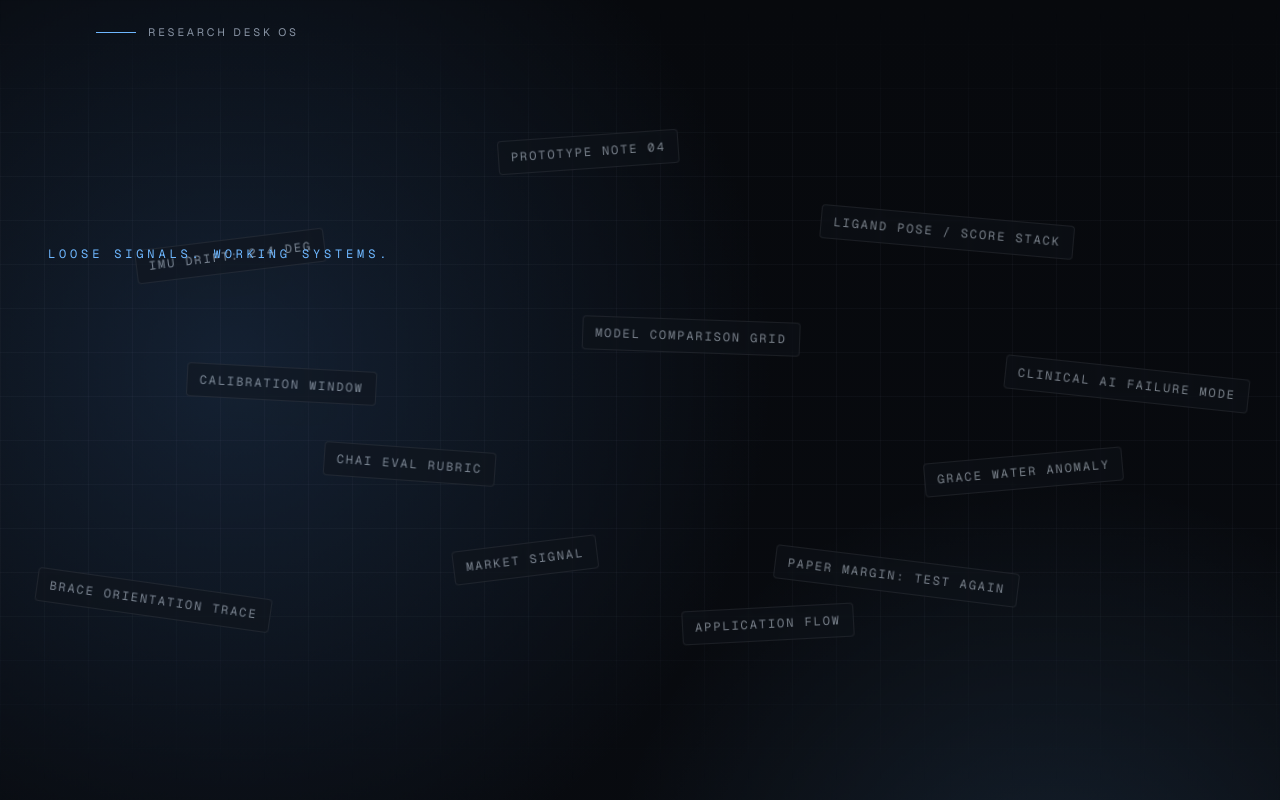
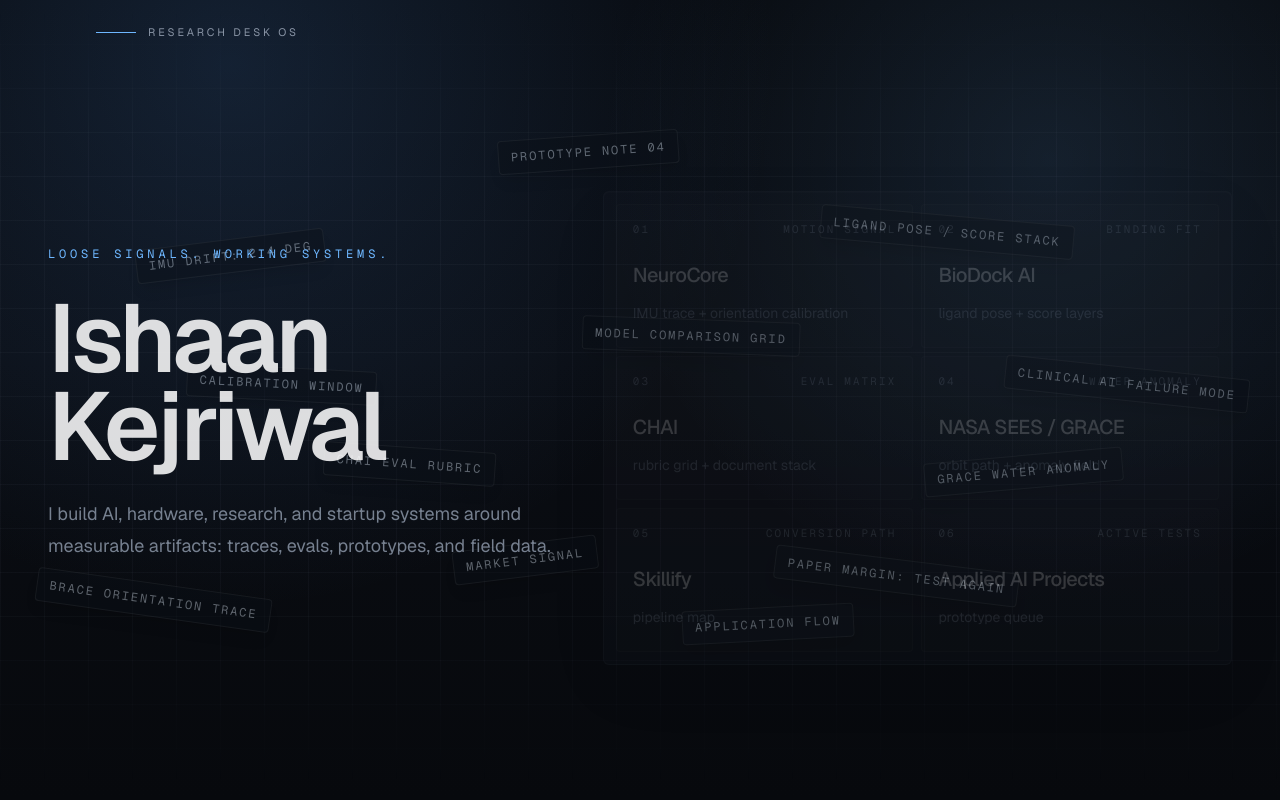
Before and after one commit to ishaankejriwal/personalwebsite, a Next.js app: page / in a window 1280 px wide. Shown: the top 800 px of the page. Built offline with nearby package versions, Linux system fonts and the light colour scheme.

Commit message:
react js fix

```diff
--- a/src/app/layout.tsx
+++ b/src/app/layout.tsx
@@ -26,9 +26,10 @@ export default function RootLayout({
   return (
     <html
       lang="en"
+      suppressHydrationWarning
       className={`${geistSans.variable} ${geistMono.variable} h-full scroll-smooth antialiased`}
     >
-      <body>{children}</body>
+      <body className="h-full">{children}</body>
     </html>
   );
 }
--- a/src/components/project-visuals.tsx
+++ b/src/components/project-visuals.tsx
@@ -72,7 +72,11 @@ function BioVisual() {
 
 function ChaiVisual() {
   return (
-    <div className="grid h-full grid-cols-[1fr_0.78fr] gap-4" aria-label="Healthcare AI evaluation matrix">
+    <div
+      className="grid h-full grid-cols-[1fr_0.78fr] gap-4"
+      role="img"
+      aria-label="Healthcare AI evaluation matrix"
+    >
       <div className="grid grid-cols-4 gap-2">
         {Array.from({ length: 24 }).map((_, index) => (
           <span
@@ -120,7 +124,11 @@ function NasaVisual() {
 
 function SkillifyVisual() {
   return (
-    <div className="flex h-full items-center justify-center" aria-label="Marketplace application flow">
+    <div
+      className="flex h-full items-center justify-center"
+      role="img"
+      aria-label="Marketplace application flow"
+    >
       <div className="grid w-full max-w-md grid-cols-3 items-center gap-4">
         {["profile", "match", "apply"].map((label, index) => (
           <div
@@ -140,7 +148,11 @@ function SkillifyVisual() {
 
 function ExperimentsVisual() {
   return (
-    <div className="grid h-full content-center gap-3" aria-label="Applied AI prototype queue">
+    <div
+      className="grid h-full content-center gap-3"
+      role="img"
+      aria-label="Applied AI prototype queue"
+    >
       {["input audit", "model pass", "constraint test", "ship note"].map((item, index) => (
         <div
           key={item}
--- a/src/components/research-os-experience.tsx
+++ b/src/components/research-os-experience.tsx
@@ -35,10 +35,10 @@ export function ResearchOSExperience({ content }: Props) {
     offset: ["start start", "end start"],
   });
   const progress = useSpring(scrollYProgress, { stiffness: 90, damping: 24, mass: 0.35 });
-  const nameOpacity = useTransform(progress, [0.08, 0.22], [0, 1]);
-  const nameY = useTransform(progress, [0.08, 0.24], [24, 0]);
-  const dashboardOpacity = useTransform(progress, [0.28, 0.5], [0, 1]);
-  const dashboardY = useTransform(progress, [0.28, 0.58], [64, 0]);
+  const nameOpacity = useTransform(progress, [0, 0.12], [0.86, 1]);
+  const nameY = useTransform(progress, [0, 0.16], [8, 0]);
+  const dashboardOpacity = useTransform(progress, [0.08, 0.28], [0.18, 1]);
+  const dashboardY = useTransform(progress, [0.08, 0.34], [28, 0]);
   const revealStyle = reduceMotion ? undefined : { opacity: nameOpacity, y: nameY };
   const dashboardStyle = reduceMotion ? undefined : { opacity: dashboardOpacity, y: dashboardY };
 
@@ -78,15 +78,15 @@ function AssemblyHero({
     <section
       ref={assemblyRef}
       aria-labelledby="intro-title"
-      className="relative min-h-[180vh] px-5 sm:px-8 lg:px-12"
+      className="relative min-h-[145vh] px-5 sm:min-h-[165vh] sm:px-8 lg:px-12"
     >
-      <div className="sticky top-0 mx-auto flex min-h-screen max-w-7xl flex-col justify-center py-16">
+      <div className="sticky top-0 mx-auto flex min-h-screen max-w-7xl flex-col justify-center py-14 sm:py-16">
         <div className="absolute left-5 top-6 z-20 flex items-center gap-3 text-[0.68rem] uppercase tracking-[0.26em] text-[color:var(--muted)] sm:left-8 lg:left-12">
           <span className="h-px w-10 bg-[color:var(--accent)]" />
           Research Desk OS
         </div>
 
-        <div className="relative min-h-[72vh]">
+        <div className="relative min-h-[76vh] sm:min-h-[72vh]">
           <div className="pointer-events-none absolute inset-0 flex items-center justify-center">
             {content.fragments.map((fragment, index) => (
               <SystemFragment
@@ -99,7 +99,7 @@ function AssemblyHero({
             ))}
           </div>
 
-          <div className="relative z-10 grid min-h-[72vh] items-center gap-10 lg:grid-cols-[0.9fr_1.1fr]">
+          <div className="relative z-10 grid min-h-[76vh] items-center gap-8 sm:min-h-[72vh] lg:grid-cols-[0.9fr_1.1fr] lg:gap-10">
             <div className="max-w-2xl">
               <p className="mb-6 font-mono text-xs uppercase tracking-[0.32em] text-[color:var(--accent)]">
                 {content.introLine}
@@ -119,26 +119,26 @@ function AssemblyHero({
               </motion.p>
             </div>
 
-            <motion.nav
+              <motion.nav
               style={dashboardStyle}
               className="instrument-panel rounded-[6px] p-3"
               aria-label="Assembled project navigation"
             >
-              <div className="grid gap-2 sm:grid-cols-2">
+              <div className="grid grid-cols-2 gap-2">
                 {content.projects.map((project) => (
                   <a
                     key={project.name}
                     href={`#${project.kind}`}
-                    className="min-h-40 rounded-[4px] border border-white/[0.07] bg-white/[0.025] p-4 transition duration-200 hover:border-[color:var(--accent)] hover:bg-[color:var(--accent-soft)] focus:outline-none focus:ring-2 focus:ring-[color:var(--accent)]"
+                    className="min-h-28 rounded-[4px] border border-white/[0.07] bg-white/[0.025] p-3 transition duration-200 hover:border-[color:var(--accent)] hover:bg-[color:var(--accent-soft)] focus:outline-none focus:ring-2 focus:ring-[color:var(--accent)] sm:min-h-36 sm:p-4"
                   >
-                    <div className="mb-6 flex items-center justify-between font-mono text-[0.68rem] uppercase tracking-[0.2em] text-[color:var(--muted)]">
+                    <div className="mb-4 flex items-center justify-between gap-3 font-mono text-[0.62rem] uppercase tracking-[0.14em] text-[color:var(--muted)] sm:mb-6 sm:text-[0.68rem] sm:tracking-[0.2em]">
                       <span>{projectNumbers[project.kind]}</span>
-                      <span>{project.metric}</span>
+                      <span className="hidden sm:inline">{project.metric}</span>
                     </div>
-                    <h2 className="text-xl font-medium tracking-[-0.03em] text-white">
+                    <h2 className="text-base font-medium tracking-[-0.03em] text-white sm:text-xl">
                       {project.name}
                     </h2>
-                    <p className="mt-3 text-sm leading-6 text-[color:var(--muted)]">
+                    <p className="mt-2 text-xs leading-5 text-[color:var(--muted)] sm:mt-3 sm:text-sm sm:leading-6">
                       {project.artifact}
                     </p>
                   </a>
@@ -167,14 +167,16 @@ function SystemFragment({
   const x = useTransform(progress, [0, 0.48], [position.x, `${(index % 4) * 8 - 12}vw`]);
   const y = useTransform(progress, [0, 0.48], [position.y, `${Math.floor(index / 4) * 5 - 5}vh`]);
   const rotate = useTransform(progress, [0, 0.48], [position.r, 0]);
-  const opacity = useTransform(progress, [0, 0.15, 0.58], [0.58, 0.95, 0.2]);
+  const opacity = useTransform(progress, [0, 0.15, 0.58], [0.44, 0.8, 0.16]);
   const scale = useTransform(progress, [0, 0.48], [1, 0.82]);
 
   return (
     <motion.div
       aria-hidden="true"
       style={reduceMotion ? undefined : { x, y, rotate, opacity, scale }}
-      className="absolute rounded-[4px] border border-white/[0.12] bg-[#0c1118]/80 px-3 py-2 font-mono text-[0.65rem] uppercase tracking-[0.16em] text-slate-300 shadow-2xl shadow-black/20 backdrop-blur-[2px] sm:text-xs"
+      className={`absolute rounded-[4px] border border-white/[0.12] bg-[#0c1118]/90 px-3 py-2 font-mono text-[0.65rem] uppercase tracking-[0.16em] text-slate-300 shadow-lg shadow-black/20 sm:text-xs ${
+        index > 3 ? "hidden sm:block" : ""
+      }`}
     >
       {text}
     </motion.div>
@@ -191,7 +193,7 @@ function RunningSystems({ content }: Props) {
       <SectionHeader
         id="systems-title"
         eyebrow="Running systems"
-        title="Projects behave like instruments, not cards."
+        title="Projects as working instruments."
         description="Each module uses the project artifact as its interface: traces, matrices, score layers, orbit paths, and flows."
       />
       <div className="mt-12 grid gap-5 lg:grid-cols-2">
@@ -256,7 +258,7 @@ function ContactPanel() {
             id="contact-title"
             className="mt-5 max-w-2xl text-4xl font-semibold tracking-[-0.04em] text-white sm:text-5xl"
           >
-            Send the artifact, not the pitch.
+            Send a signal worth building around.
           </h2>
         </div>
         <div className="flex flex-wrap gap-3">
--- a/src/lib/site-content.ts
+++ b/src/lib/site-content.ts
@@ -21,7 +21,7 @@ export const siteContent = {
   introLine: "Loose signals. Working systems.",
   name: "Ishaan Kejriwal",
   position:
-    "I build AI, hardware, research, and startup systems from measured artifacts instead of portfolio theater.",
+    "I build AI, hardware, research, and startup systems around measurable artifacts: traces, evals, prototypes, and field data.",
   fragments: [
     "IMU drift: 2.4 deg",
     "ligand pose / score stack",
```
